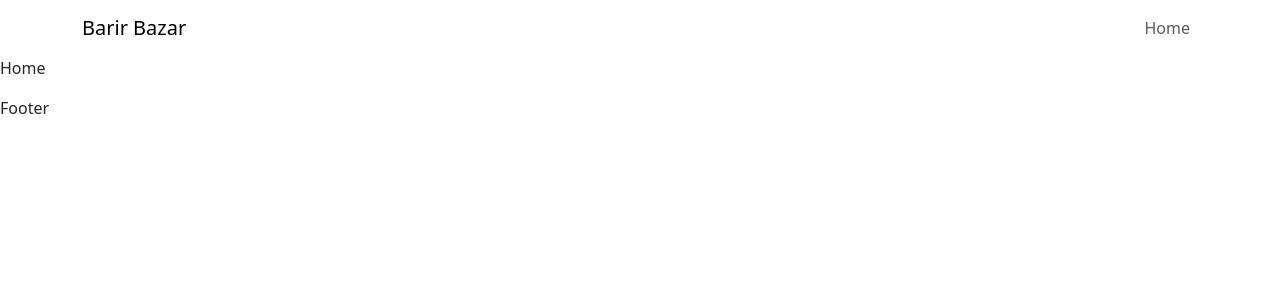
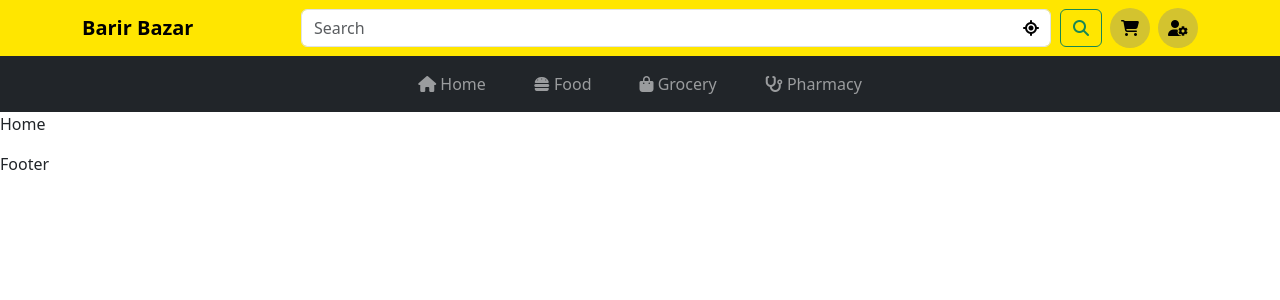
Before and after one commit to mdsahhinreza/barir-bazar, a React (Create React App) app: page / in a window 1280 px wide. Shown: the top 300 px of the page. Built offline with nearby package versions, Linux system fonts and the light colour scheme.

Commit message:
Navbar Desin

```diff
--- a/public/index.html
+++ b/public/index.html
@@ -1,20 +1,19 @@
 <!DOCTYPE html>
 <html lang="en">
+
 <head>
   <meta charset="utf-8" />
   <link rel="icon" href="%PUBLIC_URL%/favicon.ico" />
   <meta name="viewport" content="width=device-width, initial-scale=1" />
   <meta name="theme-color" content="#000000" />
-    <meta
-      name="description"
-      content="Web site created using create-react-app"
-    />
+  <meta name="description" content="Web site created using create-react-app" />
   <link rel="apple-touch-icon" href="%PUBLIC_URL%/logo192.png" />
   <!--
       manifest.json provides metadata used when your web app is installed on a
       user's mobile device or desktop. See https://developers.google.com/web/fundamentals/web-app-manifest/
     -->
   <link rel="manifest" href="%PUBLIC_URL%/manifest.json" />
+  <script src="https://kit.fontawesome.com/c024bed8a7.js" crossorigin="anonymous"></script>
   <!--
       Notice the use of %PUBLIC_URL% in the tags above.
       It will be replaced with the URL of the `public` folder during the build.
@@ -26,6 +25,7 @@
     -->
   <title>React App</title>
 </head>
+
 <body>
   <noscript>You need to enable JavaScript to run this app.</noscript>
   <div id="root"></div>
@@ -40,4 +40,5 @@
       To create a production bundle, use `npm run build` or `yarn build`.
     -->
 </body>
+
 </html>
--- /dev/null
+++ b/src/Assets/css/navbar.css
@@ -0,0 +1,30 @@
+
+.navbar{
+    background-color: #FFE600;
+}
+
+.location-picker{
+    background-color: transparent;
+    border: none;
+    margin-left: -42px;
+    margin-right: 15px;
+}
+
+.navbar-button-div{
+    display: flex;
+
+}
+.navbar-user-btn{
+    font-size: 16px;
+    padding: 8px 10px;
+    border-radius: 50%;
+    border: none;
+    background-color: #D3C32F;
+}
+.navbar-shopping-btn{
+    font-size: 16px;
+    padding: 8px 11px;
+    border-radius: 50%;
+    border: none;
+    background-color: #D3C32F;
+}
--- a/src/Pages/Shared/GuestNav/GuestNav.jsx
+++ b/src/Pages/Shared/GuestNav/GuestNav.jsx
@@ -2,26 +2,47 @@ import React from 'react'
 import Container from 'react-bootstrap/Container';
 import Nav from 'react-bootstrap/Nav';
 import Navbar from 'react-bootstrap/Navbar';
+
 import { Link } from 'react-router-dom';
+import NavbarSearch from '../NavbarSearch/NavbarSearch';
+import '../../../Assets/css/navbar.css';
 
 const GuestNav = () => {
     return (
-        <Navbar expand="lg" className="navbar navbar-expand-lg navbar-light"  >
+        <>
+            <Navbar expand="lg" className="navbar navbar-expand-lg"  >
                 <Container >
-                <Navbar.Brand href="/">Barir Bazar</Navbar.Brand>
+                    <Navbar.Brand href="/" className='fw-bolder'>Barir Bazar</Navbar.Brand>
+                    <Nav className="justify-content-center" activeKey="/home">
+                        <NavbarSearch></NavbarSearch>
+                        <div className='ps-2 navbar-button-div'>
+                            <button className='navbar-shopping-btn me-2'><i class="fa-solid fa-cart-shopping"></i></button>
+                            <button className='navbar-user-btn'>
+                                <i class="fa-solid fa-user-gear"></i>
+                            </button>
+                        </div>
+                    </Nav>
                     <Navbar.Toggle aria-controls="navbarScroll" />
+                </Container>
+            </Navbar >
+            <Navbar expand="lg" className="navbar navbar-expand-lg bg-dark navbar-dark"  >
+                <Container>
                     <Navbar.Collapse id="navbarScroll">
                         <Nav
-                        className="ms-auto my-2 my-lg-0"
+                            className="m-auto my-2 my-lg-0 text-center"
                             style={{ maxHeight: '100px' }}
                             navbarScroll
                         >
-                        <Link className='nav-link' to="/">Home</Link>
-
+                            <Link className='nav-link mx-md-3' to="/"><i class="fa-solid fa-house"></i> Home</Link>
+                            <Link className='nav-link mx-md-3' to="/"><i class="fa-solid fa-burger"></i> Food</Link>
+                            <Link className='nav-link mx-md-3' to="/"><i class="fa-solid fa-bag-shopping"></i> Grocery</Link>
+                            <Link className='nav-link mx-md-3' to="/"><i class="fa-solid fa-stethoscope"></i> Pharmacy</Link>
                         </Nav>
                     </Navbar.Collapse>
                 </Container>
             </Navbar >
+        </>
+
     )
 }
 
--- /dev/null
+++ b/src/Pages/Shared/NavbarSearch/NavbarSearch.jsx
@@ -0,0 +1,26 @@
+import React from 'react'
+import Form from 'react-bootstrap/Form';
+import Button from 'react-bootstrap/Button';
+import '../../../Assets/css/navbar.css'
+
+const NavbarSearch = () => {
+    return (
+        <Form className="d-flex align-items-center">
+
+            <Form.Control
+                type="search"
+                placeholder="Search"
+                className="me-2 "
+                aria-label="Search"
+                style={{ width: "750px" }}
+            />
+            <button className='location-picker'><i class="fa-solid fa-location-crosshairs"></i></button>
+
+            <Button variant="outline-success">
+                <i class="fa-solid fa-magnifying-glass"></i>
+            </Button>
+        </Form>
+    )
+}
+
+export default NavbarSearch
```
Lines whose indentation alone changed are shown as unchanged.
